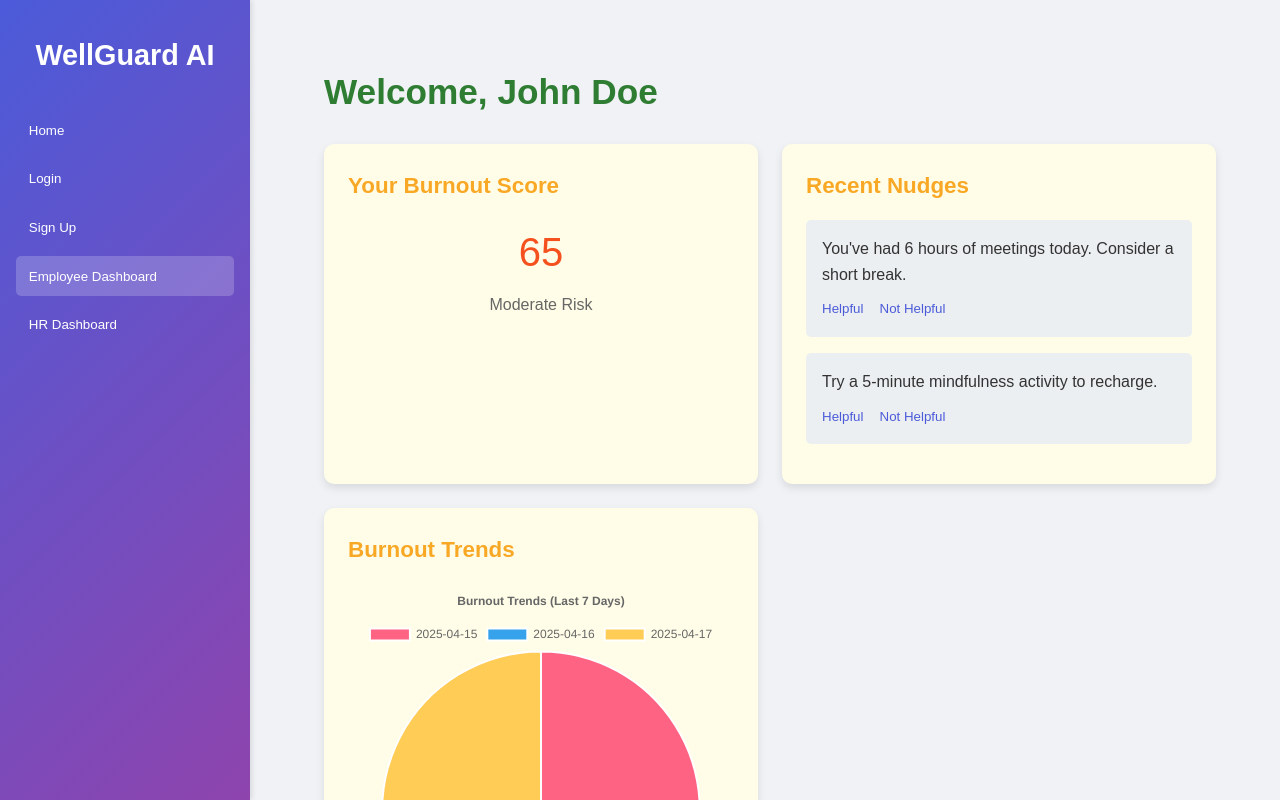
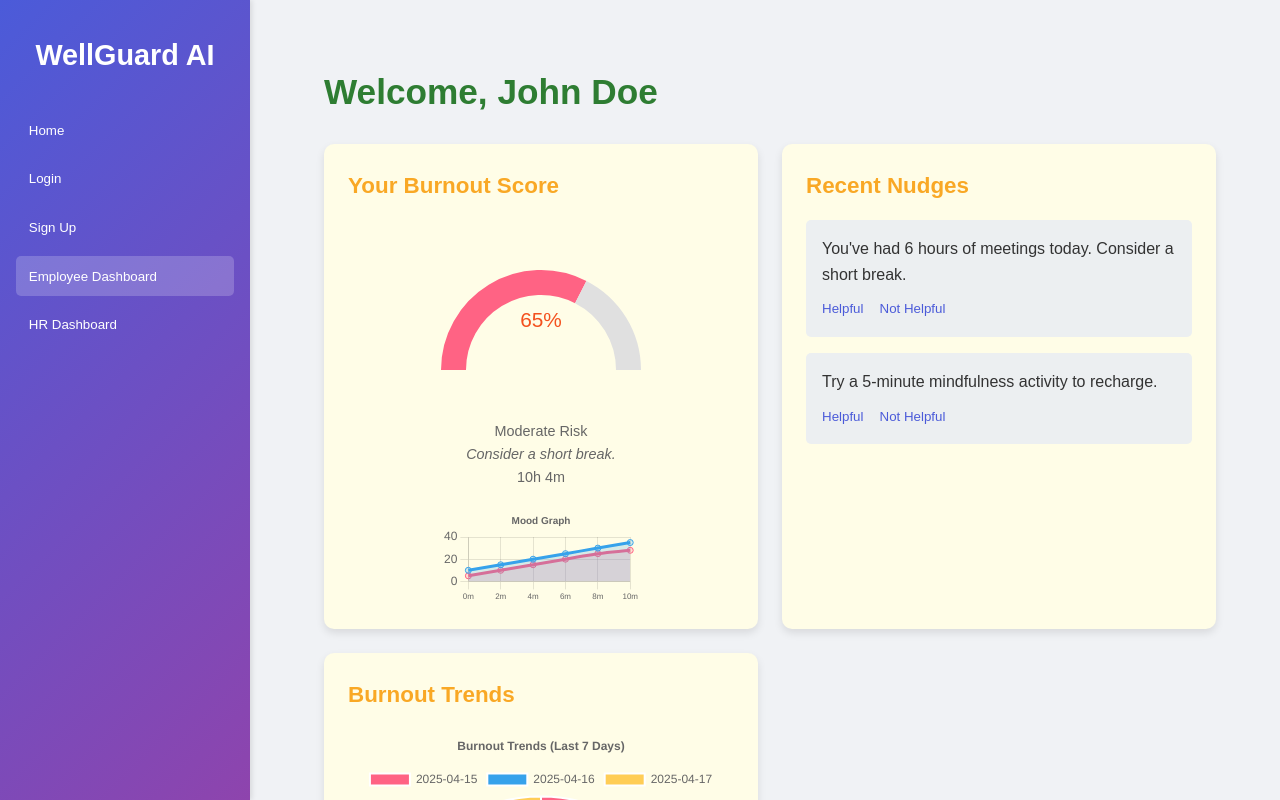
Before and after one commit to afrinj002/WellGuard-AI, a React (Create React App) app: page / in a window 1280 px wide. Both pictures are taken after a click on the button "Employee Dashboard". Shown: the top 800 px of the page. Built offline with nearby package versions, Linux system fonts and the light colour scheme.

Commit message:
employee dashboard

```diff
--- a/src/App.js
+++ b/src/App.js
@@ -5,6 +5,7 @@ import Login from './components/Login';
 import Signup from './components/Signup';
 import EmployeeDashboard from './components/EmployeeDashboard';
 import HRDashboard from './components/HRDashboard';
+import Consent from './components/Consent';
 
 const App = () => {
   const [currentPage, setCurrentPage] = useState('home');
@@ -12,7 +13,9 @@ const App = () => {
   const renderPage = () => {
     switch (currentPage) {
       case 'home':
-        return <Home />;
+        return <Home setCurrentPage={setCurrentPage} />;
+      case 'consent':
+        return <Consent onAgree={() => setCurrentPage('login')} />;
       case 'login':
         return <Login />;
       case 'signup':
@@ -22,7 +25,7 @@ const App = () => {
       case 'hr':
         return <HRDashboard />;
       default:
-        return <Home />;
+        return <Home setCurrentPage={setCurrentPage} />;
     }
   };
 
--- /dev/null
+++ b/src/components/Consent.js
@@ -0,0 +1,15 @@
+import React from 'react';
+
+const Consent = ({ onAgree }) => (
+  <div className="home">
+    <h1 className="home-title">Consent Interface</h1>
+    <p className="home-description">
+      WellGuard AI helps proactively manage employee well-being by analyzing workplace patterns. We value your privacy. Your data will be kept secure and used only to provide personalized insights. Our advanced algorithms process anonymized data to identify trends and offer tailored wellness recommendations, ensuring your individual privacy is protected at all times. We adhere to strict data protection standards, including regular security audits and encryption protocols, to safeguard your information. By agreeing, you allow us to monitor workplace interactions to deliver real-time nudges and insights that promote a healthier work environment. You have the right to withdraw consent at any time through your account settings, and we will promptly delete your data upon request, in compliance with applicable privacy laws. This service aims to empower you with tools to manage stress and burnout, contributing to both personal well-being and organizational productivity.
+    </p>
+    <button className="home-button" onClick={onAgree}>
+      I Agree
+    </button>
+  </div>
+);
+
+export default Consent;
--- a/src/components/EmployeeDashboard.js
+++ b/src/components/EmployeeDashboard.js
@@ -3,17 +3,94 @@ import Chart from 'chart.js/auto';
 import mockData from '../data/mockData';
 
 const EmployeeDashboard = () => {
+  const gaugeRef = useRef(null);
+  const gaugeInstance = useRef(null);
+  const moodGraphRef = useRef(null);
+  const moodGraphInstance = useRef(null);
   const chartRef = useRef(null);
   const chartInstance = useRef(null);
 
   useEffect(() => {
-    const ctx = chartRef.current.getContext('2d');
-    // Destroy previous chart instance if it exists
+    // Gauge Chart
+    const gaugeCtx = gaugeRef.current.getContext('2d');
+    if (gaugeInstance.current) {
+      gaugeInstance.current.destroy();
+    }
+    const burnoutScore = mockData.employee.burnoutScore;
+    gaugeInstance.current = new Chart(gaugeCtx, {
+      type: 'doughnut',
+      data: {
+        datasets: [{
+          data: [burnoutScore, 100 - burnoutScore],
+          backgroundColor: ['#ff6384', '#e0e0e0'],
+          borderWidth: 0,
+          circumference: 180,
+          rotation: 270
+        }]
+      },
+      options: {
+        cutout: '75%',
+        circumference: 180,
+        rotation: 270,
+        plugins: {
+          legend: { display: false },
+          tooltip: { enabled: false }
+        },
+        animation: { animateRotate: true }
+      }
+    });
+
+    // Mood Graph
+    const moodGraphCtx = moodGraphRef.current.getContext('2d');
+    if (moodGraphInstance.current) {
+      moodGraphInstance.current.destroy();
+    }
+    const timeData = ['0m', '2m', '4m', '6m', '8m', '10m'];
+    const greenData = [10, 15, 20, 25, 30, 35];
+    const redData = [5, 10, 15, 20, 25, 28];
+    moodGraphInstance.current = new Chart(moodGraphCtx, {
+      type: 'line',
+      data: {
+        labels: timeData,
+        datasets: [
+          {
+            label: 'Green Mood',
+            data: greenData,
+            borderColor: '#36a2eb',
+            backgroundColor: 'rgba(54, 162, 235, 0.2)',
+            fill: true,
+            tension: 0.4
+          },
+          {
+            label: 'Red Mood',
+            data: redData,
+            borderColor: '#ff6384',
+            backgroundColor: 'rgba(255, 99, 132, 0.2)',
+            fill: true,
+            tension: 0.4
+          }
+        ]
+      },
+      options: {
+        responsive: true,
+        maintainAspectRatio: false,
+        plugins: {
+          legend: { display: false }, // Remove legend to save space
+          title: { display: true, text: 'Mood Graph', font: { size: 10 } }
+        },
+        scales: {
+          y: { beginAtZero: true, max: 40, ticks: { display: true } }, // Hide y-axis
+          x: { ticks: { font: { size: 8 }, color: '#666' } } // Small x-axis ticks
+        }
+      }
+    });
+
+    // Burnout Trends Pie Chart
+    const chartCtx = chartRef.current.getContext('2d');
     if (chartInstance.current) {
       chartInstance.current.destroy();
     }
-    // Create new chart instance
-    chartInstance.current = new Chart(ctx, {
+    chartInstance.current = new Chart(chartCtx, {
       type: 'pie',
       data: {
         labels: mockData.employee.trends.map(t => t.date),
@@ -31,13 +108,20 @@ const EmployeeDashboard = () => {
       }
     });
 
-    // Cleanup function to destroy chart when component unmounts or trends change
+    // Cleanup
     return () => {
-      if (chartInstance.current) {
-        chartInstance.current.destroy();
-      }
+      if (gaugeInstance.current) gaugeInstance.current.destroy();
+      if (moodGraphInstance.current) moodGraphInstance.current.destroy();
+      if (chartInstance.current) chartInstance.current.destroy();
     };
-  }, [mockData.employee.trends]); // Dependency array to re-run only if trends change
+  }, [mockData.employee.burnoutScore, mockData.employee.trends]);
+
+  // Dynamic suggestion based on burnout score
+  const suggestion = mockData.employee.burnoutScore > 50
+    ? 'Consider a short break.'
+    : 'You’re doing great! Keep it up.';
+  const riskLevel = mockData.employee.burnoutScore <= 33 ? 'Low Risk' :
+                   mockData.employee.burnoutScore <= 66 ? 'Moderate Risk' : 'High Risk';
 
   return (
     <div className="employee-dashboard">
@@ -45,8 +129,16 @@ const EmployeeDashboard = () => {
       <div className="employee-grid">
         <div className="employee-card">
           <h2 className="employee-card-title">Your Burnout Score</h2>
-          <p className="employee-score">{mockData.employee.burnoutScore}</p>
-          <p className="employee-risk">Moderate Risk</p>
+          <div className="employee-gauge">
+            <canvas ref={gaugeRef} width="120" height="60"></canvas> {/* Smaller gauge */}
+            <div className="employee-score">{mockData.employee.burnoutScore}%</div>
+          </div>
+          <p className="employee-risk">{riskLevel}</p>
+          <p className="employee-suggestion">{suggestion}</p>
+          <p className="employee-timing">10h 4m</p>
+          <div className="employee-mood-graph">
+            <canvas ref={moodGraphRef} width="120" height="60"></canvas> {/* Smaller graph */}
+          </div>
         </div>
         <div className="employee-card">
           <h2 className="employee-card-title">Recent Nudges</h2>
--- a/src/components/Home.js
+++ b/src/components/Home.js
@@ -1,8 +1,11 @@
 import React from 'react';
 
-const Home = () => (
+const Home = ({ setCurrentPage }) => (
   <div className="home">
-    <h1 className="home-title">Welcome to WellGuard AI</h1>
+    <header className="home-header">
+      <img src="https://via.placeholder.com/150x50.png?text=WellGuard+AI+Logo" alt="WellGuard AI Logo" className="home-logo" />
+      <h1 className="home-title">Welcome to WellGuard AI</h1>
+    </header>
     <p className="home-description">
       WellGuard AI proactively detects and mitigates employee burnout by analyzing behavioral signals from workplace tools. Empower your workforce with personalized nudges and real-time HR insights.
     </p>
@@ -20,7 +23,9 @@ const Home = () => (
         <p className="home-card-text">Reduce attrition and boost productivity with actionable insights.</p>
       </div>
     </div>
-    <button className="home-button">Get Started</button>
+    <button className="home-button" onClick={() => setCurrentPage('consent')}>
+      Get Started
+    </button>
   </div>
 );
 
--- a/src/styles.css
+++ b/src/styles.css
@@ -344,3 +344,117 @@
     border-radius: 10px;
     box-shadow: 0 4px 8px rgba(0, 0, 0, 0.1);
   }
+
+/* ... (previous styles remain unchanged) ... */
+
+/* Employee Dashboard Styles */
+.employee-dashboard {
+    padding: 2rem;
+  }
+
+  .employee-title {
+    font-size: 2.2rem;
+    color: #2e7d32;
+    margin-bottom: 1.5rem;
+  }
+
+  .employee-grid {
+    display: grid;
+    grid-template-columns: repeat(auto-fit, minmax(350px, 1fr));
+    gap: 1.5rem;
+  }
+
+  .employee-card {
+    background: #fffde7;
+    padding: 1.5rem;
+    border-radius: 10px;
+    box-shadow: 0 4px 8px rgba(0, 0, 0, 0.1);
+    height: auto;
+    min-height: 400px; /* Reduced from 500px to fit content */
+  }
+
+  .employee-card-title {
+    font-size: 1.4rem;
+    color: #f9a825;
+    margin-bottom: 1rem;
+  }
+
+  .employee-gauge {
+    position: relative;
+    text-align: center;
+    width: 100%;
+    max-width: 200px; /* Reduced from 300px */
+    margin: 0 auto;
+  }
+
+  .employee-score {
+    position: absolute;
+    top: 50%;
+    left: 50%;
+    transform: translate(-50%, -50%);
+    font-size: 1.3rem; /* Reduced from 2.5rem */
+    color: #f4511e;
+    z-index: 1;
+  }
+
+  .employee-risk {
+    color: #666;
+    text-align: center;
+    margin-top: 0rem;
+    font-size: 0.9rem; /* Reduced font size */
+  }
+
+  .employee-suggestion {
+    color: #666;
+    text-align: center;
+    margin-top: 0rem;
+    font-style: italic;
+    font-size: 0.9rem; /* Reduced font size */
+  }
+
+  .employee-timing {
+    color: #666;
+    text-align: center;
+    margin-top: 0rem;
+    font-size: 0.9rem; /* Reduced font size */
+  }
+
+  .employee-mood-graph {
+    margin-top: 1rem; /* Reduced from 2rem */
+    width: 100%;
+    max-width: 200px; /* Reduced from 300px */
+    margin-left: auto;
+    margin-right: auto;
+    height: 100px; /* Reduced from 150px */
+  }
+
+  .employee-nudge {
+    background: #eceff1;
+    padding: 1rem;
+    border-radius: 5px;
+    margin-bottom: 1rem;
+  }
+
+  .employee-nudge-buttons {
+    margin-top: 0.5rem;
+  }
+
+  .employee-nudge-button {
+    color: #4b5bd9;
+    background: none;
+    border: none;
+    cursor: pointer;
+    margin-right: 1rem;
+  }
+
+  .employee-nudge-button:hover {
+    text-decoration: underline;
+  }
+
+  .employee-chart {
+    width: 100%;
+    max-width: 400px;
+    margin: 0 auto;
+  }
+
+  /* ... (rest of the styles remain unchanged) ... */
```
